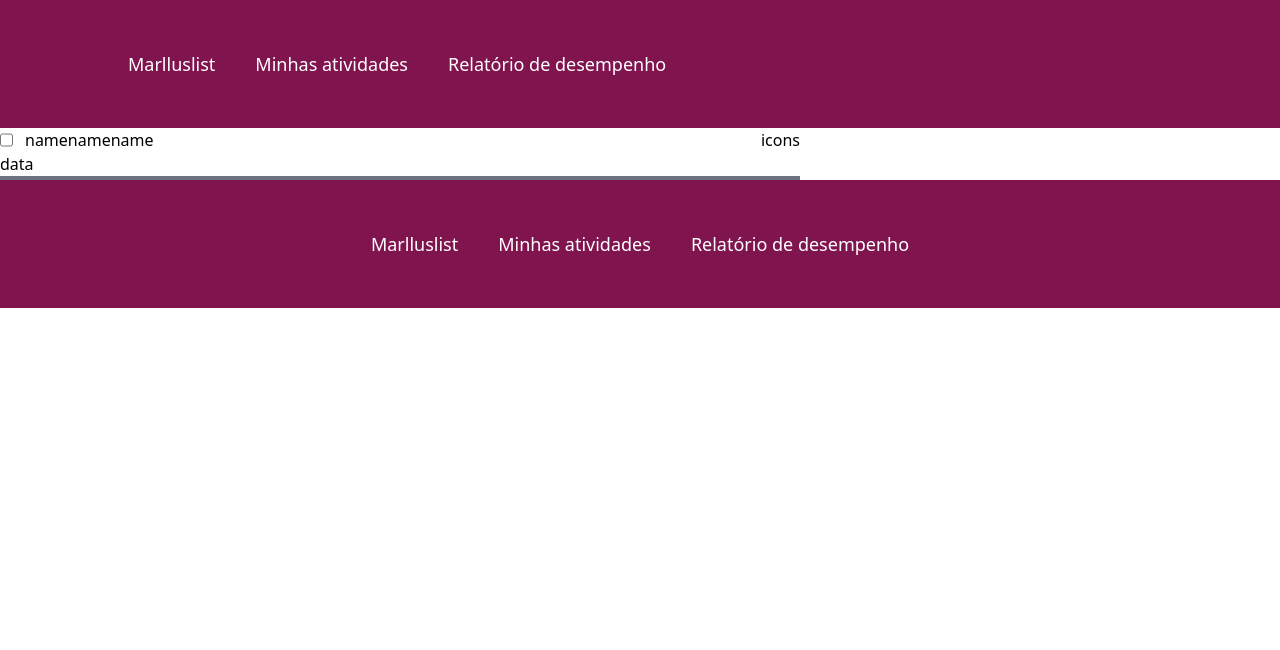
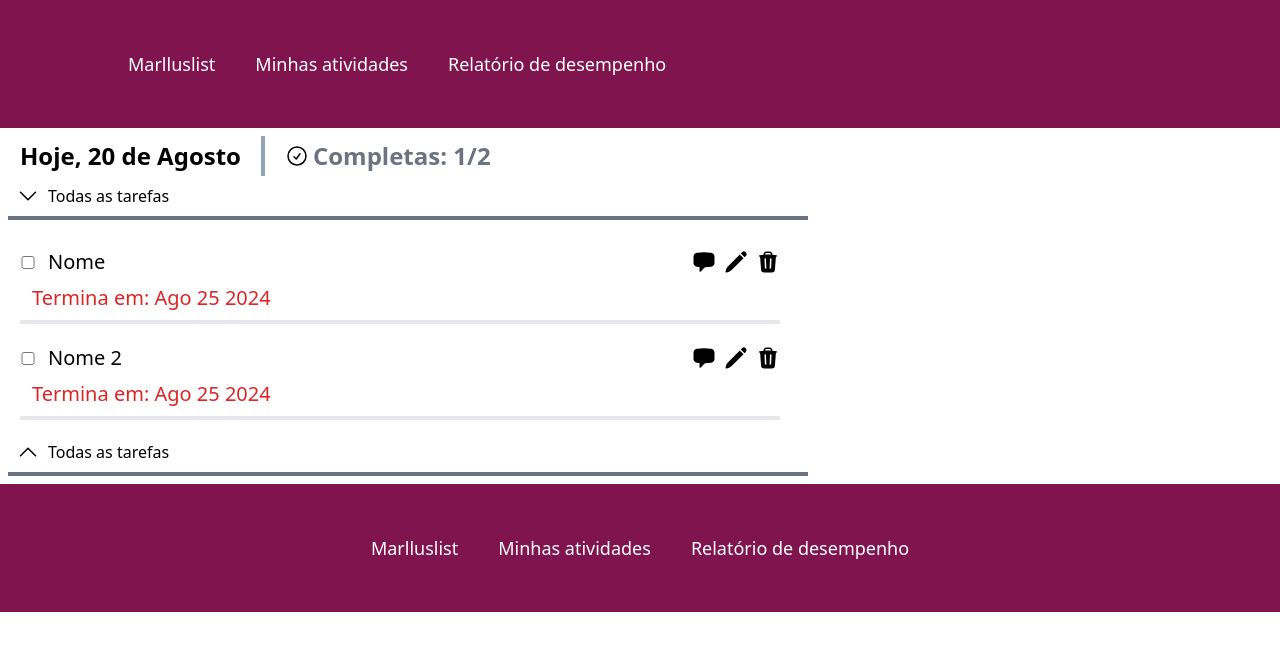
Before and after one commit to m4rllon/Todolist, a React (Vite) app: page /minhastarefas in a window 1280 px wide. Shown: the top 650 px of the page. Built offline with nearby package versions, Linux system fonts and the light colour scheme.

Commit message:
feat: adicionar componentes de Tarefas e Lista de tarefas

```diff
--- /dev/null
+++ b/src/components/secaoTarefas/index.jsx
@@ -0,0 +1,29 @@
+import { useState } from "react";
+import Tarefa from "../tarefa";
+
+import { ChevronDownIcon, ChevronUpIcon } from "@heroicons/react/24/outline";
+
+export default function SecaoTarefas({ tarefas, prevStatus = true }) {
+  const [allTasks, setAllTasks] = useState(prevStatus);
+  return (
+    <>
+      <div className="flex flex-col justify-start">
+        <div className="flex gap-2 px-4">
+          <button onClick={() => setAllTasks((prev) => !prev)}>
+            {allTasks ? (
+              <ChevronDownIcon className="size-6" />
+            ) : (
+              <ChevronUpIcon className="size-6" />
+            )}
+          </button>
+          <p>Todas as tarefas</p>
+        </div>
+        <hr className="border-gray-500 border-2 mx-2 my-2 w-[800px] flex" />
+      </div>
+      {allTasks &&
+        tarefas.map((tarefa, index) => {
+          return <Tarefa key={index} {...tarefa} />;
+        })}
+    </>
+  );
+}
--- a/src/components/tarefa/index.jsx
+++ b/src/components/tarefa/index.jsx
@@ -1,15 +1,41 @@
-export default function Tarefa() {
+import {
+  TrashIcon,
+  ChatBubbleLeftIcon,
+  PencilIcon,
+} from "@heroicons/react/24/solid";
+
+export default function Tarefa({
+  nome,
+  descricao,
+  dataTermino,
+  dataInicio,
+  tags,
+  status,
+  projetos,
+}) {
   return (
-    <div className="w-[50rem]">
-      <span className="flex justify-between">
-        <div className="flex gap-3">
-          <input type="checkbox" name="" id="" />
-          <p>namenamename</p>
+    <div className="w-[50rem] my-5 px-5">
+      <span className="my-2 flex justify-between items-center">
+        <div className="flex gap-3 items-center">
+          <input className="w-4" type="checkbox" name="" id="" />
+          <p className="text-xl">{nome}</p>
         </div>
-        <div className="flex justify-end">icons</div>
+        <div className="flex justify-end gap-2 items-center">
+          <button>
+            <ChatBubbleLeftIcon className="size-6" />
+          </button>
+          <button>
+            <PencilIcon className="size-6" />
+          </button>
+          <button>
+            <TrashIcon className="size-6" />
+          </button>
+        </div>
       </span>
-      <p>data</p>
-      <hr className="border-gray-500 border-2 mx-auto" />
+      <p className="text-red-600 pl-3 text-xl my-2">
+        Termina em: {dataTermino}
+      </p>
+      <hr className="border-black-700 border-2 mx-auto mb-2" />
     </div>
   );
 }
--- /dev/null
+++ b/src/mocks/tarefas.jsx
@@ -0,0 +1,22 @@
+const tarefas = [
+  {
+    nome: "Nome",
+    descricao: "Descrição",
+    dataTermino: "Ago 25 2024",
+    dataInicio: "Ago 15 2024",
+    tags: ["trabalho", "estudo"],
+    status: false,
+    projetos: ["calculo 1", "calculo 2"],
+  },
+  {
+    nome: "Nome 2",
+    descricao: "Descrição 2",
+    dataTermino: "Ago 25 2024",
+    dataInicio: "Ago 15 2024",
+    tags: ["trabalho 2", "estudo 2"],
+    status: true,
+    projetos: ["calculo 1", "calculo 2"],
+  },
+];
+
+export default tarefas;
--- a/src/pages/minhasTarefas/index.jsx
+++ b/src/pages/minhasTarefas/index.jsx
@@ -1,9 +1,9 @@
-import Tarefa from "../../components/tarefa";
+import ListaTarefas from "./listaDeTarefas";
 
 export default function MinhasTarefas() {
   return (
     <main>
-      <Tarefa />
+      <ListaTarefas />
     </main>
   );
 }
--- a/src/pages/minhasTarefas/listaDeTarefas/index.jsx
+++ b/src/pages/minhasTarefas/listaDeTarefas/index.jsx
@@ -0,0 +1,35 @@
+import { CheckCircleIcon } from "@heroicons/react/24/outline";
+// import Tarefa from "../../../components/tarefa";
+import tarefas from "../../../mocks/tarefas";
+import { formatDateWithMonthName } from "../../../utils/formatDate";
+import { getTasksCompletedNumber } from "../../../utils/getTasksCompletedNumber";
+import SecaoTarefas from "../../../components/secaoTarefas";
+import { useState } from "react";
+
+export default function ListaTarefas() {
+  const data = formatDateWithMonthName();
+  const completedNumber = getTasksCompletedNumber(tarefas);
+
+  const [tasksCompleted, setTasksCompleted] = useState(
+    tarefas.filter((task) => task.status),
+  );
+
+  return (
+    <>
+      <span className="flex flex-row justify-start items-center my-2 px-5 gap-5">
+        <h1 className="text-2xl font-bold">Hoje, {data}</h1>
+        <div className="inline-block w-1 h-10 bg-slate-400"></div>
+        <div className="flex items-center gap-1">
+          <CheckCircleIcon className="size-6" />
+          <h1 className="text-2xl font-bold text-gray-500">
+            Completas: {completedNumber}/{tarefas.length}
+          </h1>
+        </div>
+      </span>
+      <div>
+        <SecaoTarefas tarefas={tarefas} />
+        <SecaoTarefas tarefas={tasksCompleted} prevStatus={false} />
+      </div>
+    </>
+  );
+}
--- /dev/null
+++ b/src/utils/formatDate.jsx
@@ -0,0 +1,20 @@
+export function formatDate() {
+  const data = new Date();
+  return data.toLocaleDateString("pt-BR", { timeZone: "UTC" });
+}
+
+export function formatDateWithMonthName() {
+  const data = new Date().toLocaleDateString("pt-BR", {
+    timeZone: "UTC",
+    month: "long",
+    day: "numeric",
+  });
+
+  const daraFormat = data.split(" ");
+  daraFormat[2] =
+    daraFormat[2].charAt(0).toUpperCase() + daraFormat[2].slice(1);
+
+  const newDate = daraFormat.join(" ");
+
+  return newDate;
+}
--- /dev/null
+++ b/src/utils/getTasksCompletedNumber.jsx
@@ -0,0 +1,7 @@
+export function getTasksCompletedNumber(tasksList) {
+  let acumulador = 0;
+  tasksList.forEach((task) => {
+    if (task.status) acumulador += 1;
+  });
+  return acumulador;
+}
```
